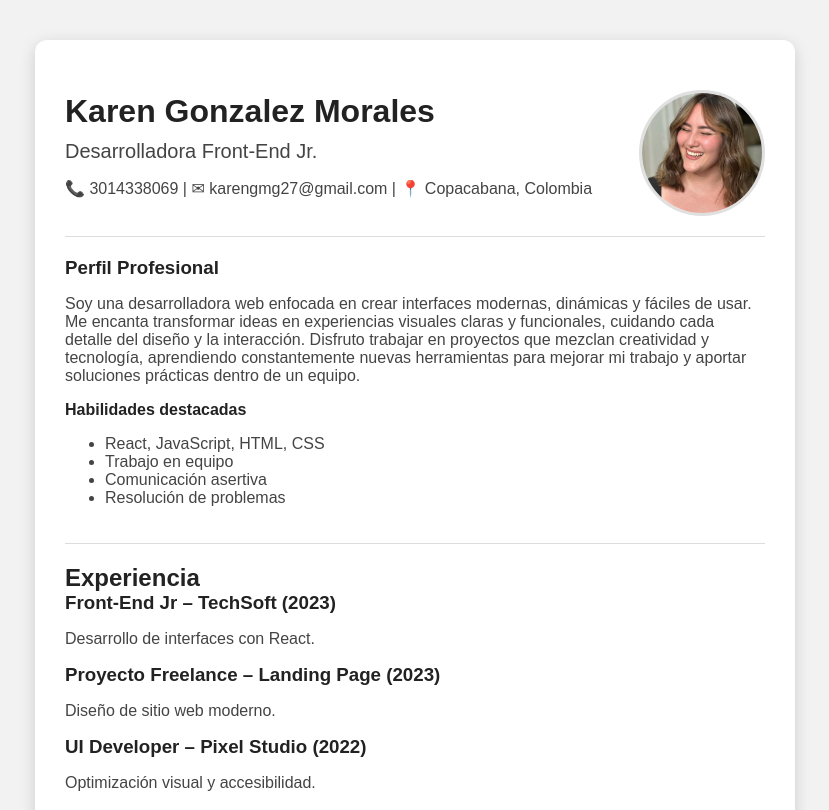
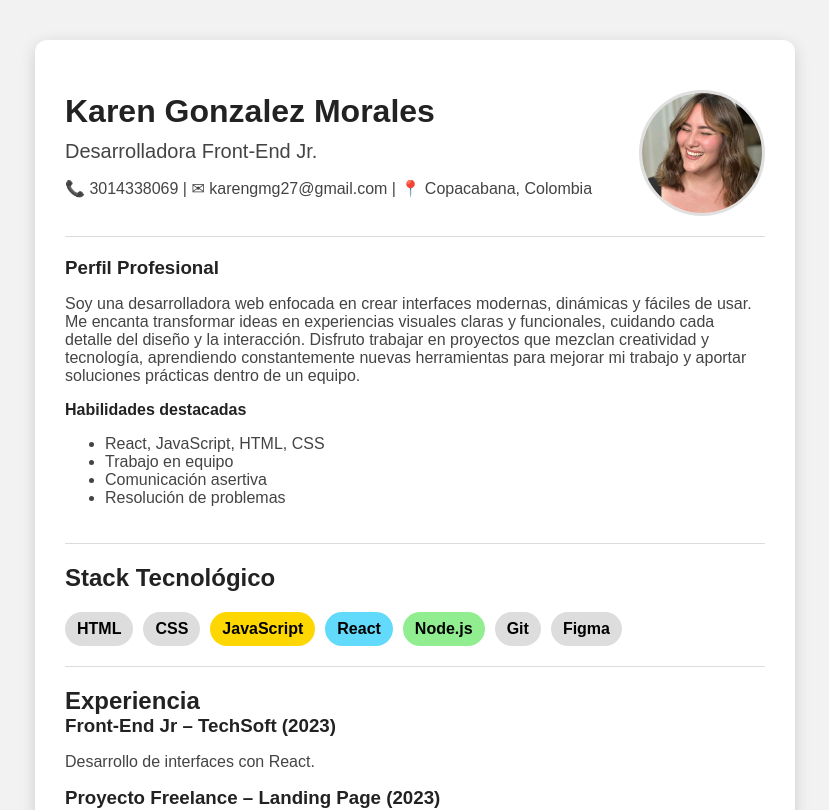
Before and after one commit to Karengm27/Cvkaren, a React (Vite) app: page / in a window 1280 px wide. Shown: the top 810 px of the page, without its empty margins (225-1054 px from the left). Built offline with nearby package versions, Linux system fonts and the light colour scheme.

Commit message:
cambios diseño

```diff
--- a/src/App.jsx
+++ b/src/App.jsx
@@ -2,12 +2,14 @@ import CabeceraCV from "./components/cabeceraCV";
 import Perfil from "./components/perfil";
 import Experiencia from "./components/experiencia";
 import Educacion from "./components/educacion";
+import StackTecnologias from "./components/stackTecnologias";
 
 function App() {
   return (
     <div className="cv-container">
       <CabeceraCV />
       <Perfil />
+      <StackTecnologias />
       <Experiencia />
       <Educacion />
     </div>
--- a/src/components/stackTecnologias.jsx
+++ b/src/components/stackTecnologias.jsx
@@ -10,7 +10,7 @@ function stackTecnologias() {
 
   return (
     <section className="section">
-      <h2>Stack Tecnológico</h2>
+      <h2 style={{marginBottom: "20px"}}>Stack Tecnológico</h2>
 
       <div style={{ display: "flex", gap: "10px", flexWrap: "wrap" }}>
         {tecnologias.map((tech, index) => (
```
